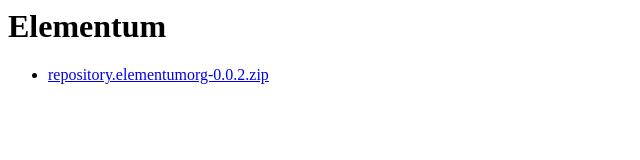
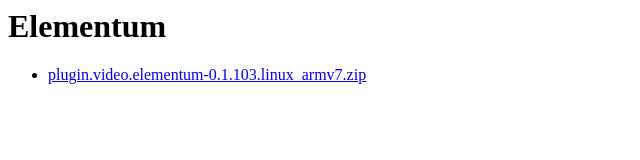
Before and after one commit to pabloby/elementum, a plain HTML site: page index.html in a window 1280 px wide. Shown: the whole page, without its empty margins (0-640 px from the left). Drawn offline with Linux system fonts and the light colour scheme.

Commit message:
index.html

```diff
--- a/index.html
+++ b/index.html
@@ -4,7 +4,7 @@
   </head>
 <body>
 <ul>
-<li><a href="repository.elementumorg-0.0.2.zip">repository.elementumorg-0.0.2.zip</a></li>
+<li><a href="plugin.video.elementum-0.1.103.linux_armv7.zip">plugin.video.elementum-0.1.103.linux_armv7.zip</a></li>
 </ul>
 </body>
 </html>
```
